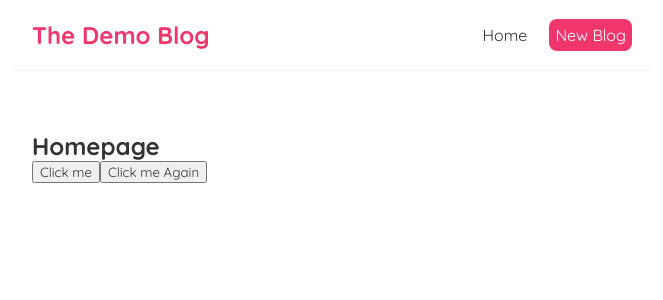
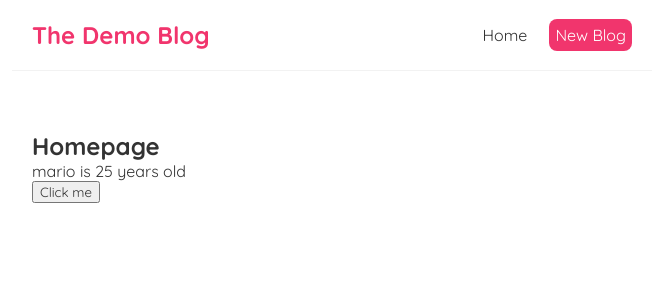
Before and after one commit to new-biee/demo-react, a React (Create React App) app: page / in a window 1280 px wide. Shown: the top 300 px of the page, without its empty margins (308-971 px from the left). Built offline with nearby package versions, Linux system fonts and the light colour scheme.

Commit message:
lesson8-Using-state

```diff
--- a/src/Home.js
+++ b/src/Home.js
@@ -1,20 +1,21 @@
+import { useState } from "react";
+
 const Home = () => {
 
-    const handldeClick = (e) =>{
-        console.log('hello, ninjas', e);
-    }
+  // let name = 'mario';
+  const [name, setName] = useState('mario');
+  const [age, setAge] = useState(25);
 
-    const handldeClickAgain = (name, e) =>{
-        console.log('hello' + name, e.target);
-    }
+  const handldeClick = () => {
+    setName('luigi');
+    setAge(30);
+  }
 
   return (
     <div className="home">
       <h2>Homepage</h2>
+      <p>{name} is {age} years old</p>
       <button onClick={handldeClick}>Click me</button>
-      <button onClick={(e) =>{
-          handldeClickAgain('mario', e);
-      }}>Click me Again</button>
     </div>
   );
 };
```
